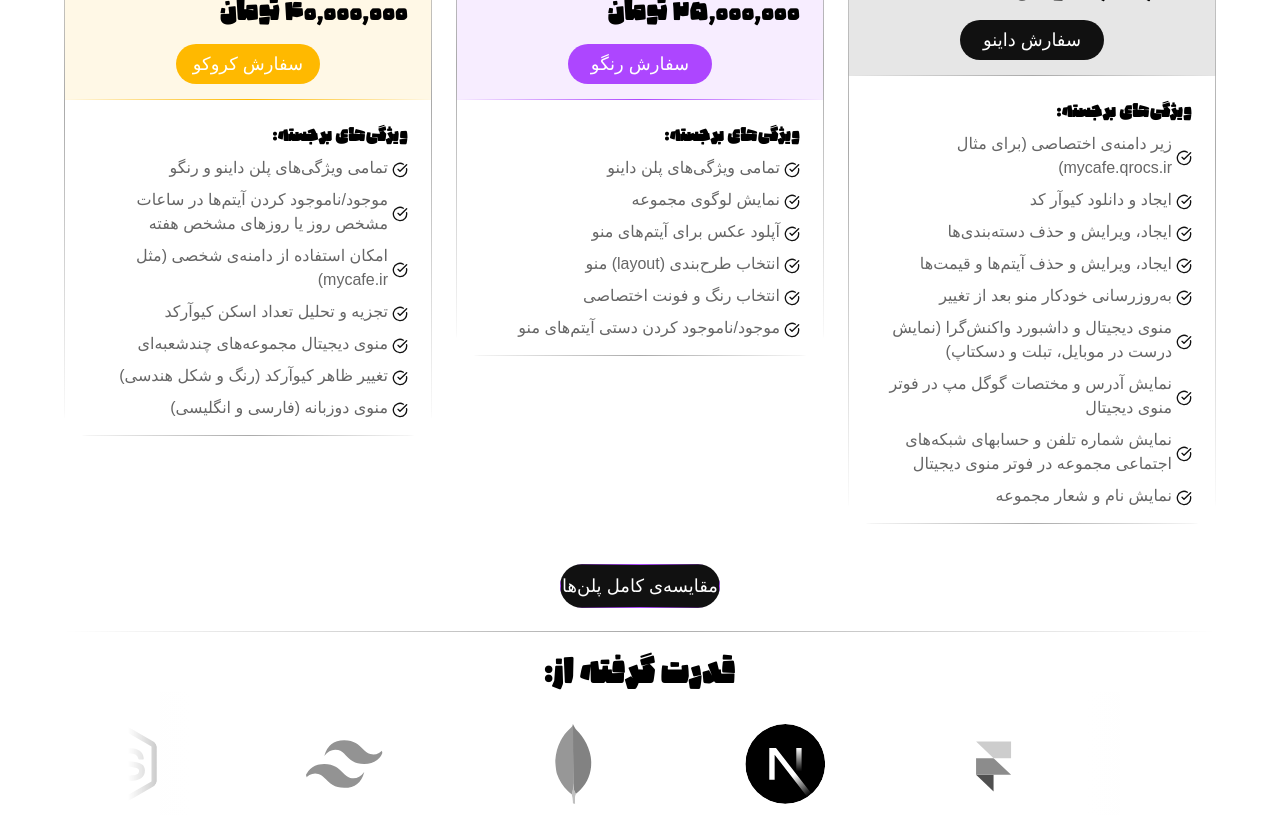
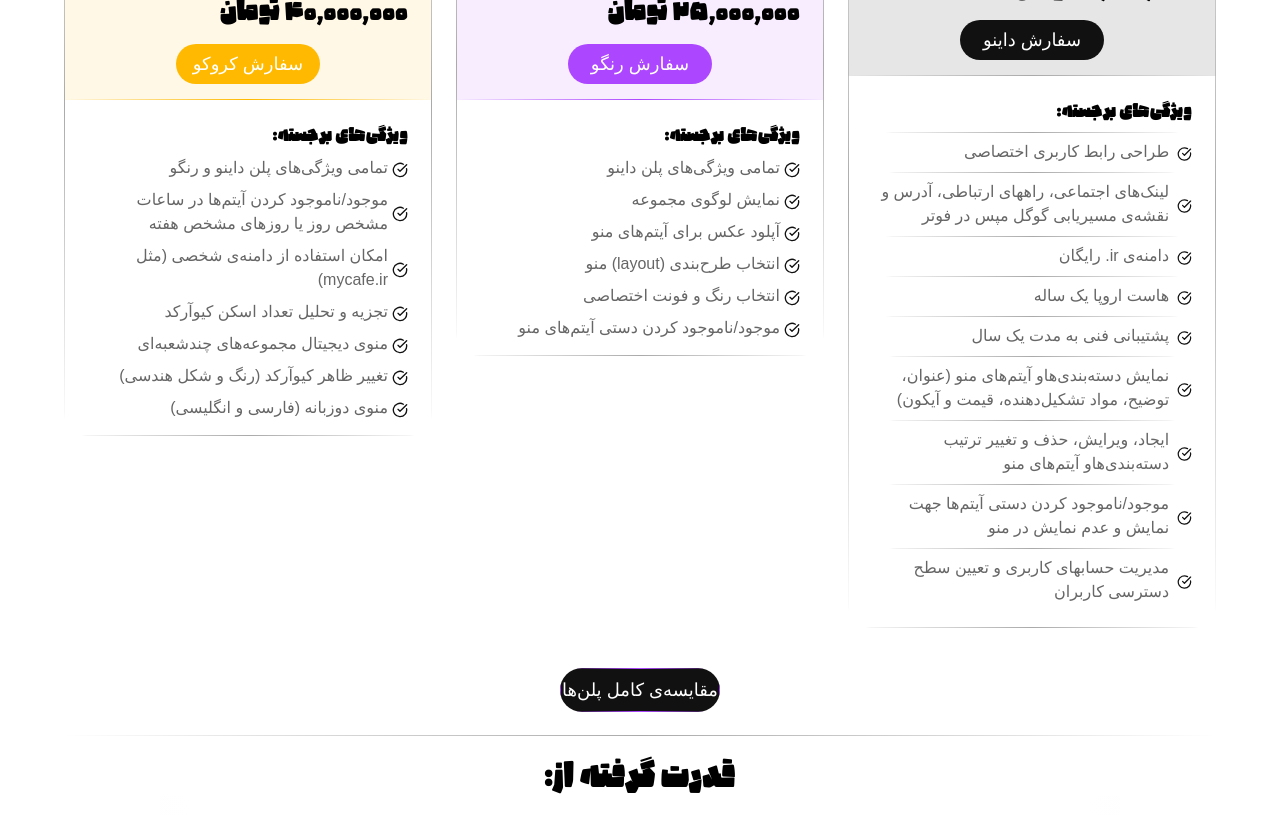
Before and after one commit to ahmadkeyhan/qrocs, a Next.js app: page / in a window 1280 px wide. Shown: the part 1440-2255 px from the top of the page. Built offline with nearby package versions, Linux system fonts and the light colour scheme; no server answers; the database is empty; a web font is replaced by a local one.

Commit message:
fixed dinoPlan ui and features

```diff
--- a/src/components/home/dinoPlan.tsx
+++ b/src/components/home/dinoPlan.tsx
@@ -5,6 +5,19 @@ import { useState, useEffect } from "react";
 import { useTheme } from "next-themes";
 import Link from "next/link";
 import { formatCurrency } from "@/lib/utils";
+import GradientBorder from "../ui/gradientBorder";
+
+const features = [
+    "طراحی رابط کاربری اختصاصی",
+    "لینک‌های اجتماعی، راههای ارتباطی، آدرس و نقشه‌ی مسیریابی گوگل مپس در فوتر",
+    "دامنه‌ی ir. رایگان",
+    "هاست اروپا یک ساله",
+    "پشتیبانی فنی به مدت یک سال",
+    "نمایش دسته‌بندی‌هاو آیتم‌های منو (عنوان، توضیح، مواد تشکیل‌دهنده، قیمت و آیکون)",
+    "ایجاد، ویرایش، حذف و تغییر ترتیب دسته‌بندی‌هاو آیتم‌های منو",
+    "موجود/ناموجود کردن دستی آیتم‌ها جهت نمایش و عدم نمایش در منو",
+    "مدیریت حسابهای کاربری و تعیین سطح دسترسی کاربران"
+]
 
 export default function DinoPlan() {
     const { resolvedTheme, setTheme } = useTheme()
@@ -16,16 +29,18 @@ export default function DinoPlan() {
     }, [])
     if (!mounted) {
         return (
+            <GradientBorder color="border">
                 <div className="relative flex flex-col gap-2 bg-background rounded-3xl overflow-hidden h-fit w-full">
                     <div className="flex flex-col p-4 px-6 gap-2">
                         <div className="hidden w-full gap-4 -mr-6 -mt-4 lg:flex lg:items-center">
-                        <div className="relative w-20 h-20 rounded-3xl overflow-hidden">
+                            <div className="relative w-20 h-20 rounded-3xl overflow-hidden border border-border">
 
                             </div>
                             <h3 className="text-2xl">داینو</h3>
                         </div>
                         <p className="text-subtext">داینو بهت کمک میکنه تو چند دقیقه منوی دیجیتال خودتو بسازی؛ و تو چند ثانیه بارگزاریش کنی! هرموقع هم که لازم شد تغییرش بدی...</p>
                     </div>
+                    <GradientBorder color="border" left={false} right={false} radius="none">
                         <div className="relative bg-foreground/10 py-4 px-6 flex flex-col gap-4">
                             <h4 className="text-2xl">{`${formatCurrency(10000000)} تومان `}</h4>
                             <div className="w-full flex justify-center">
@@ -35,59 +50,31 @@ export default function DinoPlan() {
                                     </Button>
                                 </Link>
                             </div>
-                    <div className="absolute bottom-0 left-0 right-0 h-[1px] bg-gradient-to-r from-transparent via-border to-transparent" />
-                <div className="absolute top-0 left-0 right-0 h-[1px] bg-gradient-to-r from-transparent via-border to-transparent" />
                         </div>
+                    </GradientBorder>
                     <div className="flex flex-col p-4 px-6 gap-2">
                         <h4>ویژگی‌های برجسته:</h4>
-                    <ul className="space-y-2">
-                        <li className="text-subtext flex gap-1 items-center">
+                        <ul>
+                            {features.map((feature) => {
+                                return (
+                                    <GradientBorder color="border" right={false} left={false} bottom={false}>
+                                        <li className="text-subtext flex gap-2 py-2 items-center">
                                             <CheckCircle className="w-4 h-4 text-foreground mt-1" />
-                            <p className="w-11/12">زیر دامنه‌ی اختصاصی (برای مثال mycafe.qrocs.ir)</p>
+                                            <p className="w-full">
+                                                {feature}
+                                            </p>
                                         </li>
-                        <li className="text-subtext flex gap-1 items-center">
-                            <CheckCircle className="w-4 h-4 text-foreground mt-1" />
-                            <p className="w-11/12">ایجاد و دانلود کیوآر کد</p>
-                        </li>
-                        <li className="text-subtext flex gap-1 items-center">
-                            <CheckCircle className="w-4 h-4 text-foreground mt-1" />
-                            <p className="w-11/12">ایجاد، ویرایش و حذف دسته‌بندی‌ها</p>
-                        </li>
-                        <li className="text-subtext flex gap-1 items-center">
-                            <CheckCircle className="w-4 h-4 text-foreground mt-1" />
-                            <p className="w-11/12">ایجاد، ویرایش و حذف آیتم‌ها و قیمت‌ها</p>
-                        </li>
-                        <li className="text-subtext flex gap-1 items-center">
-                            <CheckCircle className="w-4 h-4 text-foreground mt-1" />
-                            <p className="w-11/12">به‌روزرسانی خودکار منو بعد از تغییر</p>
-                        </li>
-                        <li className="text-subtext flex gap-1 items-center">
-                            <CheckCircle className="w-4 h-4 text-foreground mt-1" />
-                            <p className="w-11/12">منوی دیجیتال و داشبورد واکنش‌گرا (نمایش درست در موبایل، تبلت و دسکتاپ)</p>
-                        </li>
-                        <li className="text-subtext flex gap-1 items-center">
-                            <CheckCircle className="w-4 h-4 text-foreground mt-1" />
-                            <p className="w-11/12">نمایش آدرس و مختصات گوگل مپ در فوتر منوی دیجیتال</p>
-                        </li>
-                        <li className="text-subtext flex gap-1 items-center">
-                            <CheckCircle className="w-4 h-4 text-foreground mt-1" />
-                            <p className="w-11/12">نمایش شماره تلفن و حسابهای شبکه‌های اجتماعی مجموعه در فوتر منوی دیجیتال</p>
-                        </li>
-                        <li className="text-subtext flex gap-1 items-center">
-                            <CheckCircle className="w-4 h-4 text-foreground mt-1" />
-                            <p className="w-11/12">نمایش نام و شعار مجموعه</p>
-                        </li>
+                                    </GradientBorder>
+                                )
+                            })}
                         </ul>
                     </div>
-
-                <div className="absolute bottom-0 left-0 right-0 h-[1px] bg-gradient-to-r from-transparent via-border to-transparent" />
-                <div className="absolute top-0 left-0 right-0 h-[1px] bg-gradient-to-r from-transparent via-border to-transparent" />
-                <div className="absolute bottom-0 top-0 left-0 w-[1px] bg-gradient-to-b from-transparent via-border to-transparent" />
-                <div className="absolute bottom-0 top-0 right-0 w-[1px] bg-gradient-to-b from-transparent via-border to-transparent" />
                 </div>
+            </GradientBorder>
            )
     }
    return (
+    <GradientBorder color="border">
         <div className="relative flex flex-col gap-2 bg-background rounded-3xl overflow-hidden h-fit w-full">
             <div className="flex flex-col p-4 px-6 gap-2">
                 <div className="hidden w-full gap-4 -mr-6 -mt-4 lg:flex lg:items-center">
@@ -103,6 +90,7 @@ export default function DinoPlan() {
                 </div>
                 <p className="text-subtext">داینو بهت کمک میکنه تو چند دقیقه منوی دیجیتال خودتو بسازی؛ و تو چند ثانیه بارگزاریش کنی! هرموقع هم که لازم شد تغییرش بدی...</p>
             </div>
+            <GradientBorder color="border" left={false} right={false} radius="none">
                 <div className="relative bg-foreground/10 py-4 px-6 flex flex-col gap-4">
                     <h4 className="text-2xl">{`${formatCurrency(10000000)} تومان `}</h4>
                     <div className="w-full flex justify-center">
@@ -112,55 +100,26 @@ export default function DinoPlan() {
                             </Button>
                         </Link>
                     </div>
-            <div className="absolute bottom-0 left-0 right-0 h-[1px] bg-gradient-to-r from-transparent via-border to-transparent" />
-        <div className="absolute top-0 left-0 right-0 h-[1px] bg-gradient-to-r from-transparent via-border to-transparent" />
                 </div>
+            </GradientBorder>
             <div className="flex flex-col p-4 px-6 gap-2">
                 <h4>ویژگی‌های برجسته:</h4>
-            <ul className="space-y-2">
-                <li className="text-subtext flex gap-1 items-center">
+                <ul>
+                    {features.map((feature) => {
+                        return (
+                            <GradientBorder color="border" right={false} left={false} bottom={false}>
+                                <li className="text-subtext flex gap-2 py-2 items-center">
                                     <CheckCircle className="w-4 h-4 text-foreground mt-1" />
-                    <p className="w-11/12">زیر دامنه‌ی اختصاصی (برای مثال mycafe.qrocs.ir)</p>
+                                    <p className="w-full">
+                                        {feature}
+                                    </p>
                                 </li>
-                <li className="text-subtext flex gap-1 items-center">
-                    <CheckCircle className="w-4 h-4 text-foreground mt-1" />
-                    <p className="w-11/12">ایجاد و دانلود کیوآر کد</p>
-                </li>
-                <li className="text-subtext flex gap-1 items-center">
-                    <CheckCircle className="w-4 h-4 text-foreground mt-1" />
-                    <p className="w-11/12">ایجاد، ویرایش و حذف دسته‌بندی‌ها</p>
-                </li>
-                <li className="text-subtext flex gap-1 items-center">
-                    <CheckCircle className="w-4 h-4 text-foreground mt-1" />
-                    <p className="w-11/12">ایجاد، ویرایش و حذف آیتم‌ها و قیمت‌ها</p>
-                </li>
-                <li className="text-subtext flex gap-1 items-center">
-                    <CheckCircle className="w-4 h-4 text-foreground mt-1" />
-                    <p className="w-11/12">به‌روزرسانی خودکار منو بعد از تغییر</p>
-                </li>
-                <li className="text-subtext flex gap-1 items-center">
-                    <CheckCircle className="w-4 h-4 text-foreground mt-1" />
-                    <p className="w-11/12">منوی دیجیتال و داشبورد واکنش‌گرا (نمایش درست در موبایل، تبلت و دسکتاپ)</p>
-                </li>
-                <li className="text-subtext flex gap-1 items-center">
-                    <CheckCircle className="w-4 h-4 text-foreground mt-1" />
-                    <p className="w-11/12">نمایش آدرس و مختصات گوگل مپ در فوتر منوی دیجیتال</p>
-                </li>
-                <li className="text-subtext flex gap-1 items-center">
-                    <CheckCircle className="w-4 h-4 text-foreground mt-1" />
-                    <p className="w-11/12">نمایش شماره تلفن و حسابهای شبکه‌های اجتماعی مجموعه در فوتر منوی دیجیتال</p>
-                </li>
-                <li className="text-subtext flex gap-1 items-center">
-                    <CheckCircle className="w-4 h-4 text-foreground mt-1" />
-                    <p className="w-11/12">نمایش نام و شعار مجموعه</p>
-                </li>
+                            </GradientBorder>
+                        )
+                    })}
                 </ul>
             </div>
-
-        <div className="absolute bottom-0 left-0 right-0 h-[1px] bg-gradient-to-r from-transparent via-border to-transparent" />
-        <div className="absolute top-0 left-0 right-0 h-[1px] bg-gradient-to-r from-transparent via-border to-transparent" />
-        <div className="absolute bottom-0 top-0 left-0 w-[1px] bg-gradient-to-b from-transparent via-border to-transparent" />
-        <div className="absolute bottom-0 top-0 right-0 w-[1px] bg-gradient-to-b from-transparent via-border to-transparent" />
         </div>
+    </GradientBorder>
    )
 }
```
Lines whose indentation alone changed are shown as unchanged.
